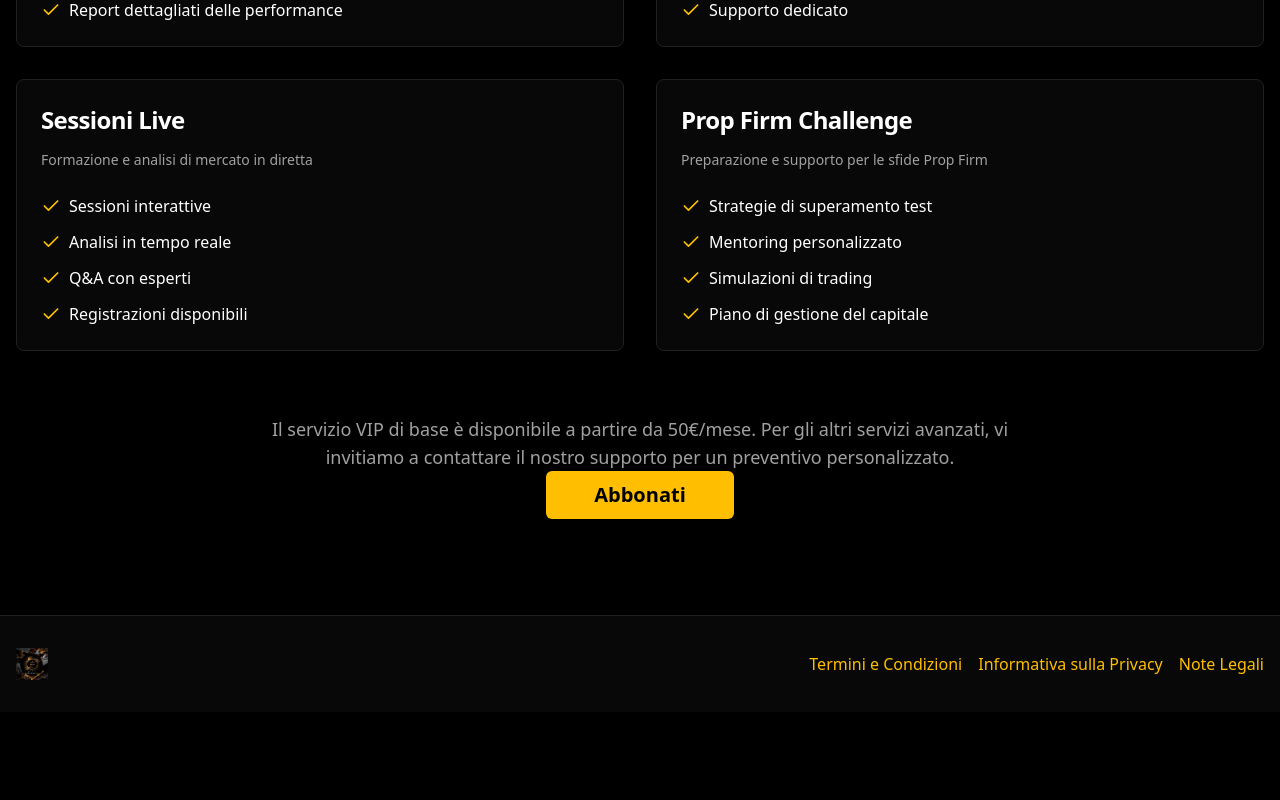
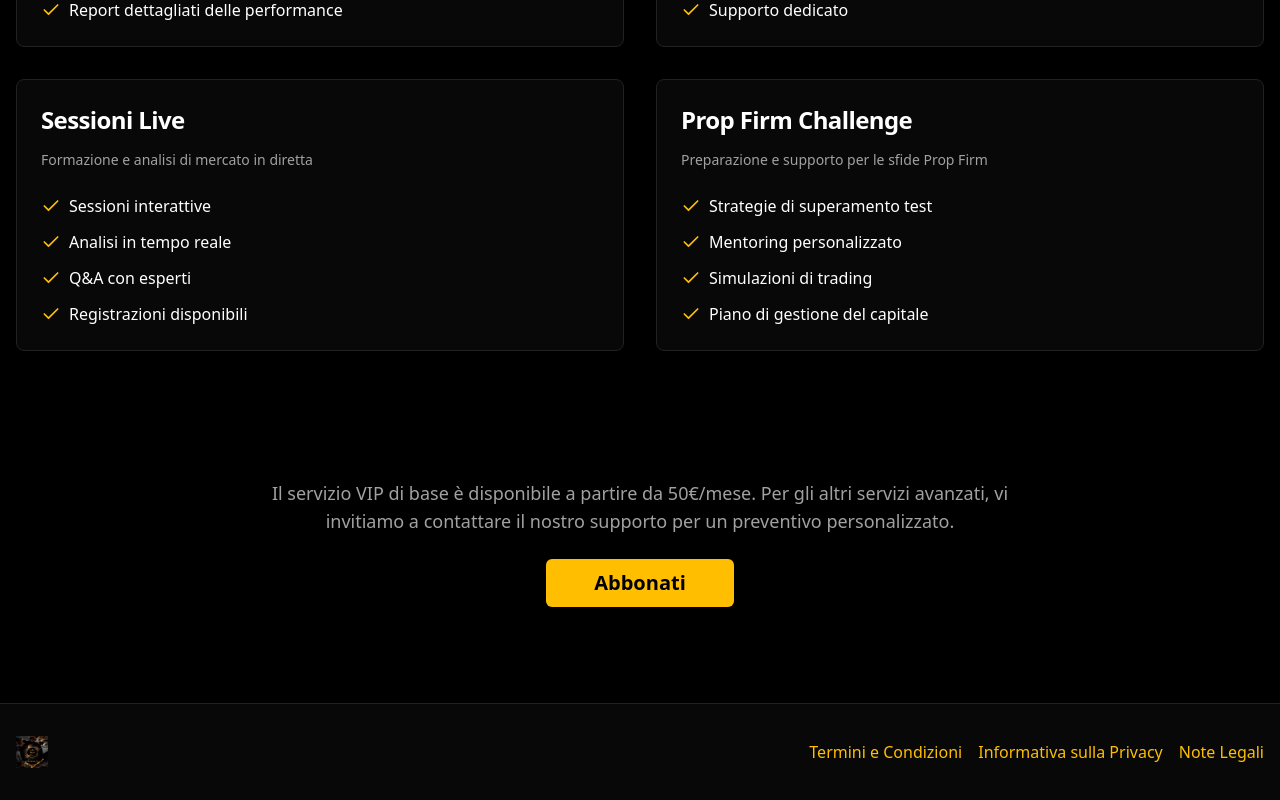
Before and after one commit to SofianeMk/zed-trade-hub, a React (Vite) app: page /services in a window 1280 px wide. Shown: the part 529-1329 px from the top of the page. Before the commit the page ends 1241 px from the top, so only its background shows below. Built offline with nearby package versions, Linux system fonts and the light colour scheme.

Commit message:
Adjust "Abbonati" button position
Move the "Abbonati" button to a lower position on the page.

```diff
--- a/src/pages/Services.tsx
+++ b/src/pages/Services.tsx
@@ -80,7 +80,7 @@ const Services = () => {
         ))}
       </div>
 
-      <div className="mt-16 text-center max-w-3xl mx-auto space-y-8">
+      <div className="mt-24 pt-8 text-center max-w-3xl mx-auto space-y-12">
         <p className="text-lg text-muted-foreground">
           Il servizio VIP di base è disponibile a partire da 50€/mese. Per gli altri servizi avanzati, vi invitiamo a contattare il nostro supporto per un preventivo personalizzato.
         </p>
@@ -92,7 +92,7 @@ const Services = () => {
           <Button
             variant="default"
             size="lg"
-            className="bg-primary hover:bg-primary/90 text-primary-foreground text-xl py-6 px-12 font-semibold"
+            className="bg-primary hover:bg-primary/90 text-primary-foreground text-xl py-6 px-12 font-semibold mt-6"
           >
             Abbonati
           </Button>
```
